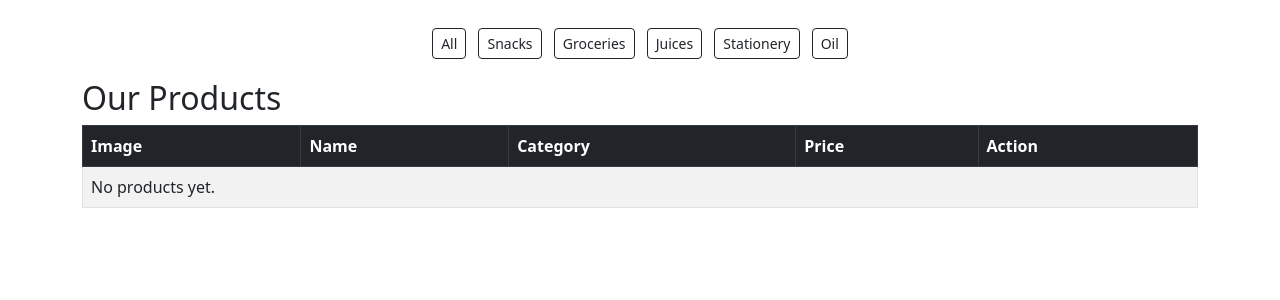
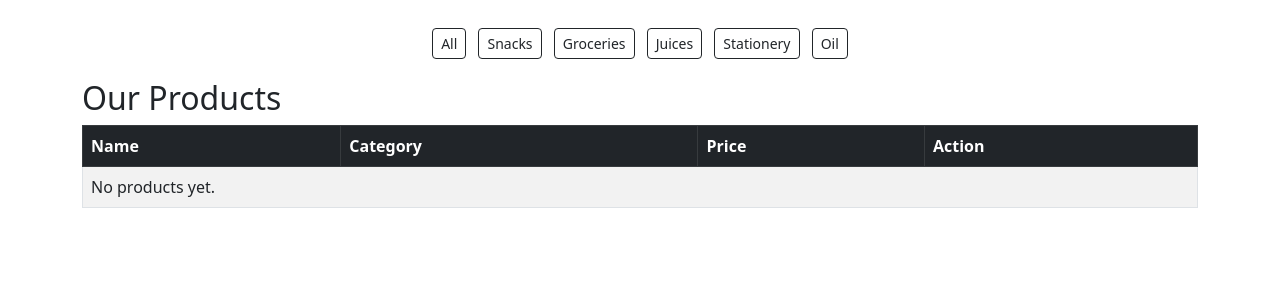
Before and after one commit to vasanth-selvakumar/Grocery_shop_website, a Django app: page /products/ in a window 1280 px wide. Shown: the part 56-356 px from the top of the page. Run offline with Django 5.2, Linux system fonts and the light colour scheme; the visitor is signed in with stand-in values (Sample User, id 1); data that the repository does not hold is empty.

Commit message:
Remove image column from product list

```diff
--- a/shop/templates/product_list.html
+++ b/shop/templates/product_list.html
@@ -15,7 +15,6 @@
 <table class="table table-striped table-bordered">
     <thead class="table-dark">
         <tr>
-            <th>Image</th>
             <th>Name</th>
             <th>Category</th>
             <th>Price</th>
@@ -25,13 +24,6 @@
     <tbody>
         {% for product in products %}
         <tr>
-            <td>
-                {% if product.image %}
-                    <img src="{{ product.image.url }}" width="60">
-                {% else %}
-                    No Image
-                {% endif %}
-            </td>
             <td>{{ product.name }}</td>
             <td>{{ product.category.name }}</td>
             <td>₹{{ product.price }}</td>
@@ -41,7 +33,7 @@
             </td>
         </tr>
         {% empty %}
-        <tr><td colspan="5">No products yet.</td></tr>
+        <tr><td colspan="4">No products yet.</td></tr>
         {% endfor %}
     </tbody>
 </table>
```
